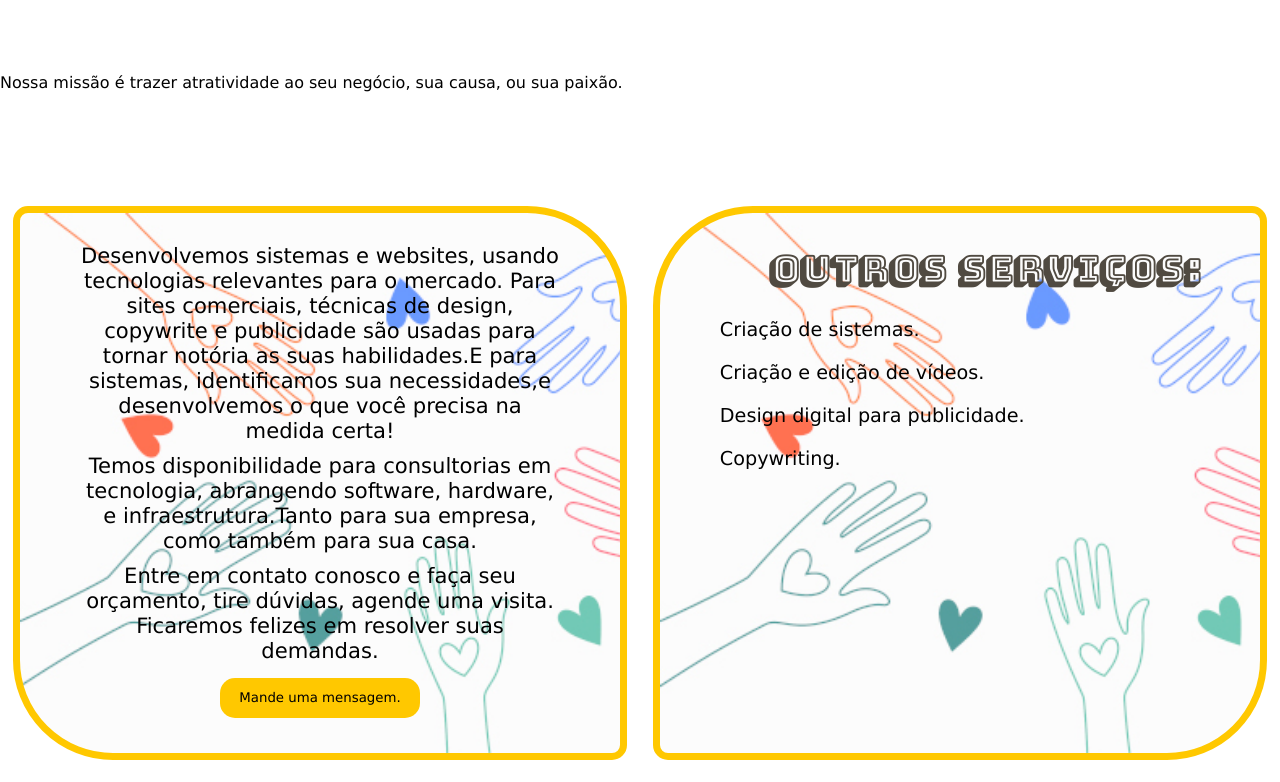
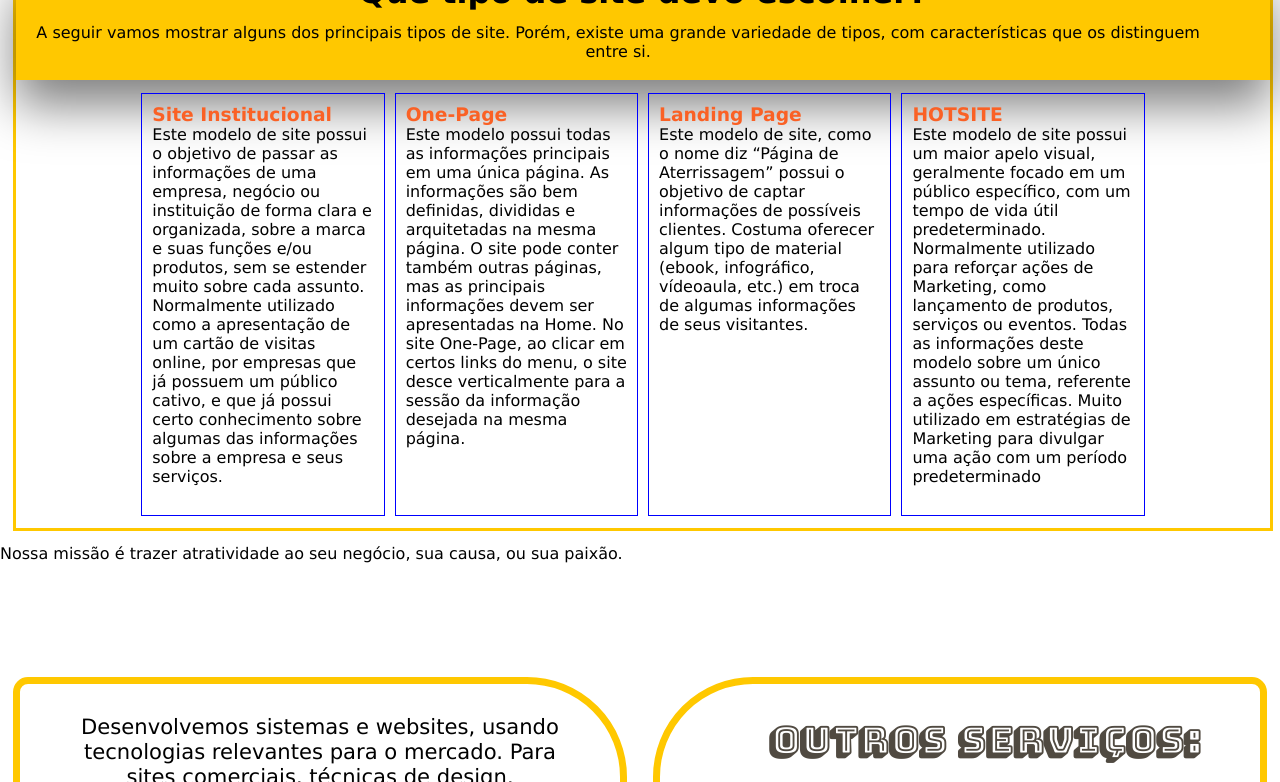
Before and after one commit to CarlaGRibeiro/alavanque, a website: page index.html in a window 1280 px wide. Shown: the part 904-1686 px from the top of the page. Drawn offline with nearby package versions, Linux system fonts and the light colour scheme.

Commit message:
stile: section: info

```diff
--- a/créditos.txt
+++ b/créditos.txt
@@ -8,3 +8,8 @@ link: Imagem de <a href="https://br.freepik.com/psd-gratuitas/conceito-de-pagina
 
 texto: Imagem de Freepik
 link: Imagem de <a href="https://br.freepik.com/psd-gratuitas/modelo-de-web-de-conceito-de-comida-italiana_7748980.htm#&position=47&from_view=search&track=ais&uuid=8f1be86d-2074-4fac-977d-a3de9ada850c">Freepik</a>
+
+
+
+texto: Imagem de Freepik
+link:<a href="https://br.freepik.com/vetores-gratis/estilo-de-linha-grupo-de-voluntarios-coloridos-unindo-mao-juntos-vetor-de-design-de-bandeira_88474595.htm#fromView=search&page=1&position=46&uuid=769b0dd4-198e-4ab1-8ff9-a0629feeb437">Imagem de starline</a> no Freepik
--- a/index.html
+++ b/index.html
@@ -54,7 +54,7 @@
         </div>
       </section>
 
-      <section class="social-icons">
+      <!-- <section class="social-icons">
         <a href="" target="_blank" class="ancor"
           ><i class="bi bi-whatsapp"></i
         ></a>
@@ -70,24 +70,35 @@
         <a href="" target="_blank" class="ancor"
           ><i class="bi bi-collection"></i
         ></a>
-      </section>
+      </section> -->
       <section class="info">
-        <h3>Tipos de websites</h3>
+        <div class="opening">
+          <h3>Que tipo de site devo escolher?</h3>
+          <p>A seguir vamos mostrar alguns dos principais tipos de site. Porém, existe uma grande variedade de tipos, com características que os distinguem entre si.</p>
+        </div>
         <div class="types">
           <div class="type">
-            <p></p>
+            <h3>Site Institucional</h3>
+            <p>Este modelo de site possui o objetivo de passar as informações de uma empresa, negócio ou instituição de forma clara e organizada, sobre a marca e suas funções e/ou produtos, sem se estender muito sobre cada assunto.
+              Normalmente utilizado como a apresentação de um cartão de visitas online, por empresas que já possuem um público cativo, e que já possui certo conhecimento sobre algumas das informações sobre a empresa e seus serviços.</p>
             <img src="" alt="" />
           </div>
           <div class="type">
-            <p></p>
+            <h3>One-Page</h3>
+            <p>Este modelo possui todas as informações principais em uma única página. As informações são bem definidas, divididas e arquitetadas na mesma página. O site pode conter também outras páginas, mas as principais informações devem ser apresentadas na Home.
+              No site One-Page, ao clicar em certos links do menu, o site desce verticalmente para a sessão da informação desejada na mesma página.</p>
             <img src="" alt="" />
           </div>
           <div class="type">
-            <p></p>
+            <h3>Landing Page</h3>
+            <p>Este modelo de site, como o nome diz “Página de Aterrissagem” possui o objetivo de captar informações de possíveis clientes. Costuma oferecer algum tipo de material (ebook, infográfico, vídeoaula, etc.) em troca de algumas informações de seus visitantes.</p>
             <img src="" alt="" />
           </div>
           <div class="type">
-            <p></p>
+            <h3>HOTSITE</h3>
+            <p>Este modelo de site possui um maior apelo visual, geralmente focado em um público específico, com um tempo de vida útil predeterminado.
+              Normalmente utilizado para reforçar ações de Marketing, como lançamento de produtos, serviços ou eventos. Todas as informações deste modelo sobre um único assunto ou tema, referente a ações específicas.
+              Muito utilizado em estratégias de Marketing para divulgar uma ação com um período predeterminado</p>
             <img src="" alt="" />
           </div>
         </div>
--- a/style.css
+++ b/style.css
@@ -17,7 +17,9 @@
     font-family: 'Lucida Sans', 'Lucida Sans Regular', 'Lucida Grande', 'Lucida Sans Unicode', Geneva, Verdana, sans-serif;
 }
 
-
+/* nav{
+    width:100%;
+} */
 
 .navbar {
     width: 100%;
@@ -97,12 +99,14 @@ h2 {
 }
 
 .group-slogan {
+    margin: 1%;
     margin-top: 10px;
     display: flex;
     flex-direction: row;
     justify-content: center;
     align-items: center;
-    margin: 1%;
+
+
     /*     border: 1px solid blue;
  */
 }
@@ -149,16 +153,70 @@ h2 {
     align-items: center;
 }
 
+/*iniciando o informativo*/
+.info {
+    width: 98%;
+    height: 100%;
+    margin: 1%;
+    margin-top: 10px;
+    border: 3px solid var(--corFundoA);
+    box-shadow: 1ps 1px 5px black;
+    display: flex;
+    flex-direction: column;
+    justify-content: center;
+    align-items: center;
+
+}
+
+.opening {
+    width: 99%;
+    background-color: var(--corFundoA);
+    box-shadow:0px 25px 50px rgba(0, 0, 0, 0.514);
+    padding: 0.5%;
+    text-align: center;
+    display: flex;
+    flex-direction: column;
+
+
+}
+.opening h3{
+    font-size: 2em;
+
+}
+.opening p {
+    width: 95%;
+    padding: 1% 0.5%;
+    font-size: 1em;
+    word-wrap: break-word;
+
+}
+
+.types {
+    width: 80%;
+    margin: 1%;
+    display: flex;
+    flex-direction: row;
+    justify-content: space-between;
+gap:10px;
+}
+
+.type {
+    width: 25%;
+    border: 1px solid blue;
+    padding: 1%;
+}
+
+.type h3{
+    color:var(--corFonte);
+}
 /*iniciando o sobre*/
 
 .final {
     display: flex;
     flex-direction: row;
-
 }
 
 .presentation {
-    background-image: url("./images/edition/union.jpg");
     background-repeat: no-repeat;
     background-size: cover;
     width: 50%;
@@ -196,7 +254,8 @@ h2 {
 }
 
 .other-services {
-    background-image: url("./images/edition/union.jpg");
+    /*     background-image: url("./images/edition/union.jpg");
+ */
     background-repeat: no-repeat;
     background-size: cover;
     width: 50%;
```
